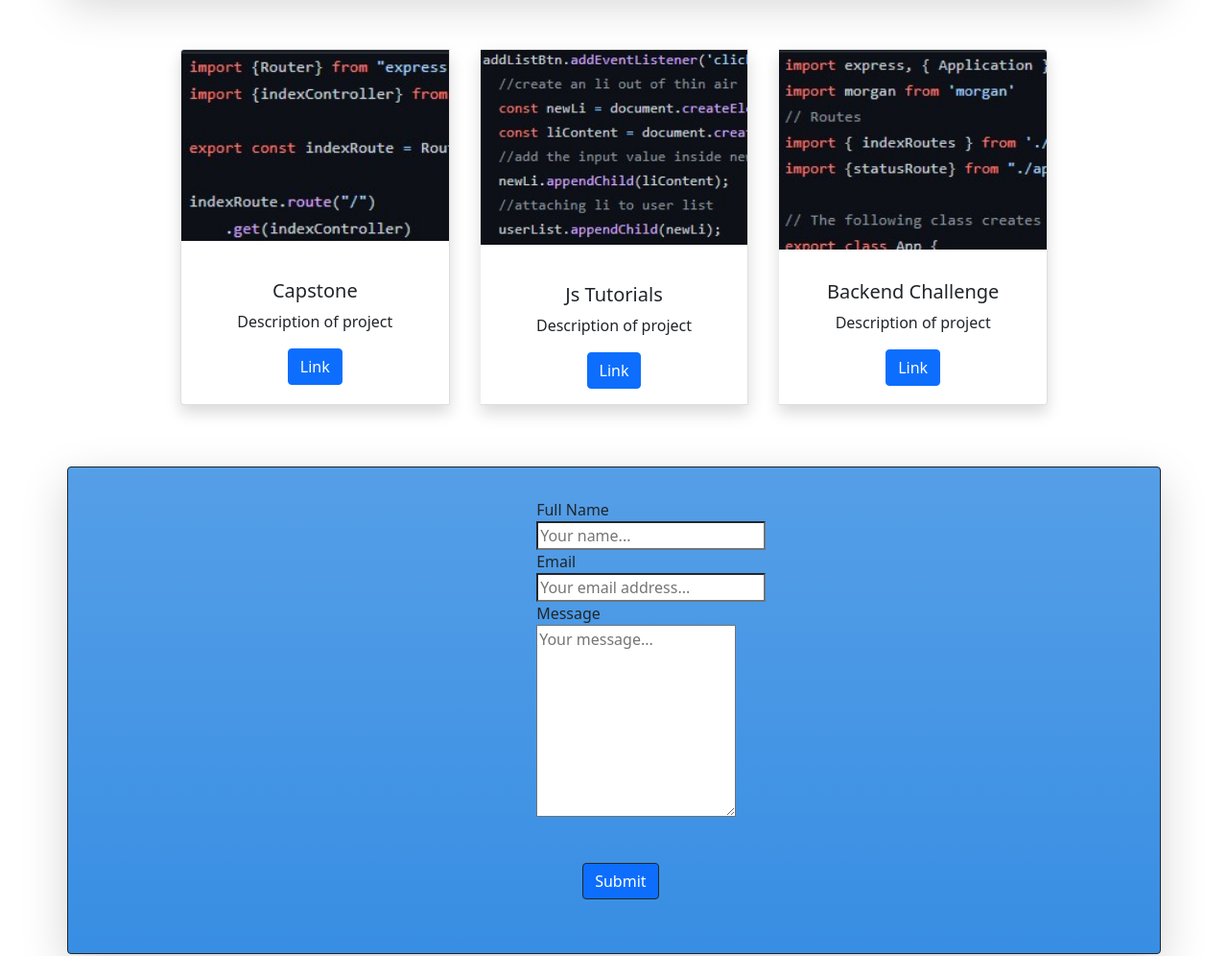
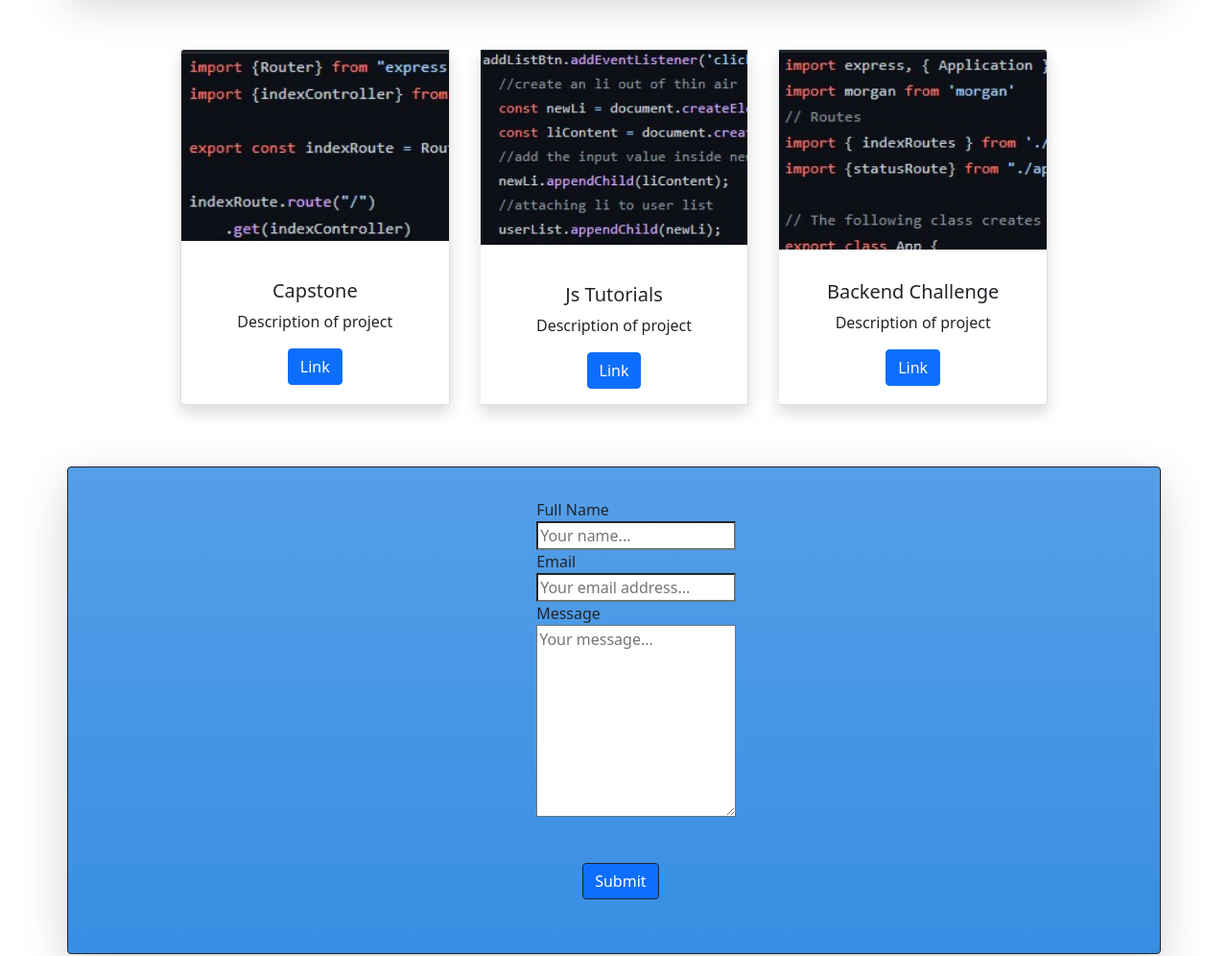
Before and after one commit to CharlesHancock2/charles-pwp, a plain HTML site: page public_html/index.html in a window 1280 px wide. Shown: the part 489-1485 px from the top of the page at 96% size. Drawn offline with nearby package versions, Linux system fonts and the light colour scheme.

Commit message:
small change to form inputs

```diff
--- a/public_html/documentation/style.css
+++ b/public_html/documentation/style.css
@@ -5,3 +5,7 @@
 textarea {
     width: 13rem;
 }
+
+input {
+    width: 13rem;
+}
```
